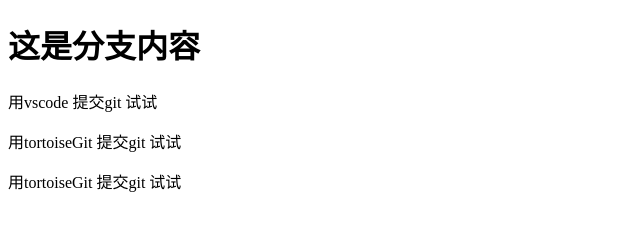
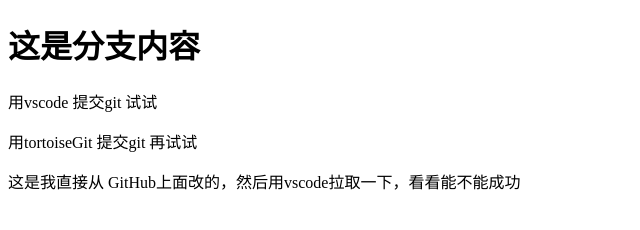
Before and after one commit to cqw5354033/myGIt, a plain HTML site: page cqwName.html in a window 1280 px wide. Shown: the whole page, without its empty margins (0-640 px from the left). Drawn offline with Linux system fonts and the light colour scheme.

Commit message:
Update cqwName.htmltest

```diff
--- a/cqwName.html
+++ b/cqwName.html
@@ -12,8 +12,8 @@
 <body>
     <h1>这是分支内容</h1>
     <p>用vscode 提交git 试试</p>
-    <p>用tortoiseGit 提交git 试试</p>
-<p>用tortoiseGit 提交git 试试</p>
+    <p>用tortoiseGit 提交git 再试试</p>
+    <p>这是我直接从 GitHub上面改的，然后用vscode拉取一下，看看能不能成功</p>
 </body>
 
 </html>
```
